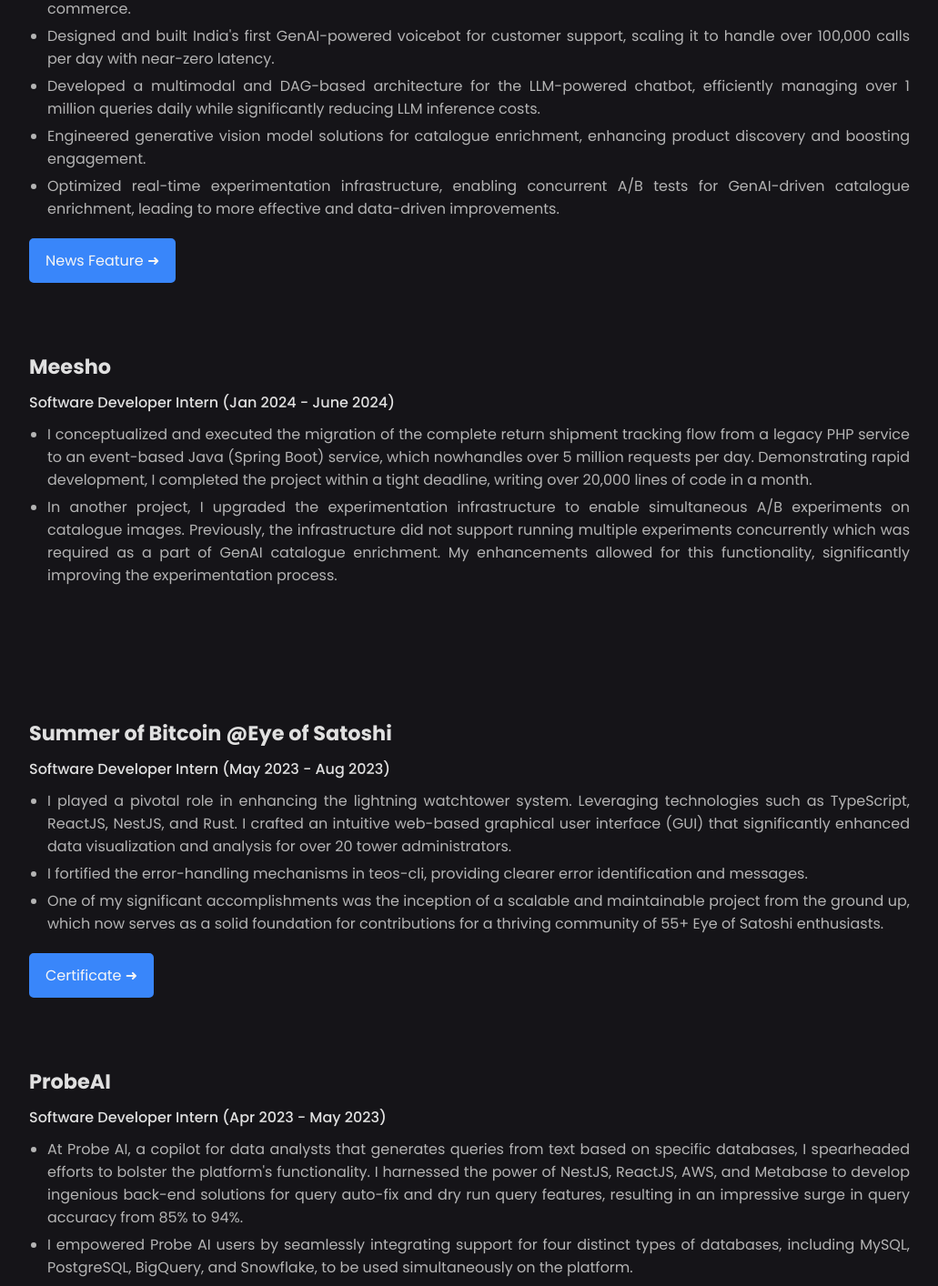
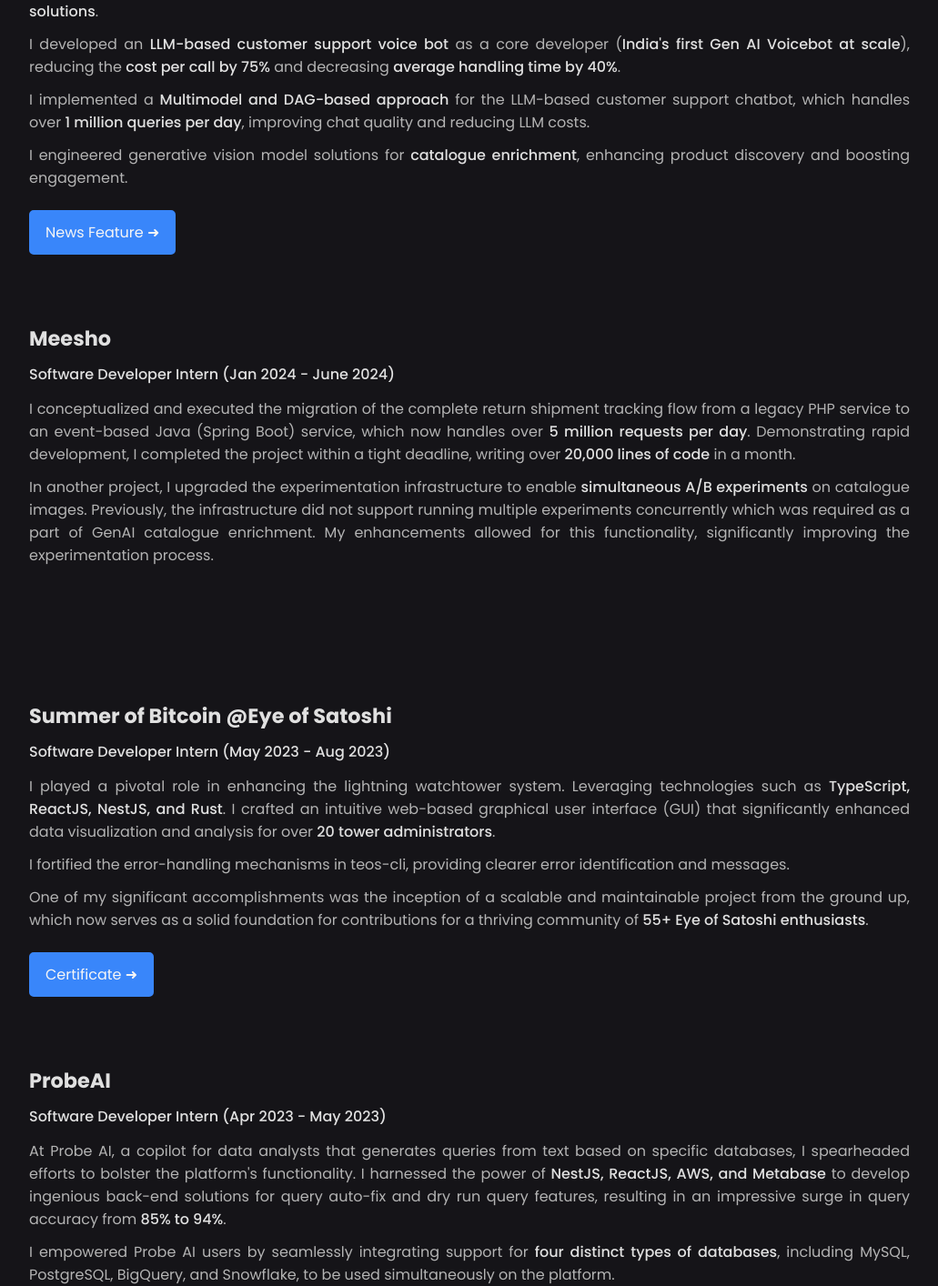
Before and after one commit to optimm/portfolio-website, a React (Create React App) app: page / in a window 1280 px wide. Shown: the part 2810-4224 px from the top of the page at 91% size, without its empty margins (124-1155 px from the left). Built offline with nearby package versions, Linux system fonts and the light colour scheme.

Commit message:
design and style updates

```diff
--- a/src/components/Experience/ExperienceCard/ExperienceCard.jsx
+++ b/src/components/Experience/ExperienceCard/ExperienceCard.jsx
@@ -17,9 +17,11 @@
               <ul>
                 {list.description.length > 0 &&
                   list.description.map((desc, ind) => (
-                    <li className="description-item" key={ind}>
-                      {desc}
-                    </li>
+                    <li
+                      className="description-item"
+                      key={ind}
+                      dangerouslySetInnerHTML={{ __html: desc }}
+                    />
                   ))}
               </ul>
             </div>
--- a/src/components/Experience/ExperienceCard/styles.js
+++ b/src/components/Experience/ExperienceCard/styles.js
@@ -28,16 +28,25 @@
     font-weight: 600;
     color: rgb(224, 224, 224);
   }
-  ul{
-    list-style-type: disc;
-    margin-left : 20px;
+
+  ul {
+    list-style-type: none;
+    margin: 0;
+    padding: 0;
   }
-  .description{
+
+  .description {
     padding: 5px 0px;
   }
 
   .description-item {
     color: rgb(180, 180, 180);
+    padding: 3px 0px;
+  }
+
+  strong {
+    color: rgb(224, 224, 224);
+    font-weight: 500;
   }
 
   .role {
@@ -46,6 +55,7 @@
     margin-top: 10px;
     color: rgb(224, 224, 224);
   }
+
   @media (max-width: 500px) {
     h4 {
       font-size: 1.2rem;
@@ -72,6 +82,7 @@
       text-align: justify;
     }
   }
+
   @media (min-width: 992px) {
     align-items: flex-start;
     margin-top: 1rem;
--- a/src/components/Projects/ProjectCard/ProjectCard.jsx
+++ b/src/components/Projects/ProjectCard/ProjectCard.jsx
@@ -21,7 +21,7 @@
             <h4>{list.title}</h4>
             <p>{list.description}</p>
             <Stack>
-              <span className="stackTitle">Tech Stack -</span>
+              <span className="stackTitle">Tech Stack</span>
               <span className="tags">{list.tech_stack}</span>
             </Stack>
             <BtnGroup>
--- a/src/data/ProjectData.js
+++ b/src/data/ProjectData.js
@@ -57,11 +57,10 @@
     title: "Meesho",
     role: "Software Developer 1 (July 2024 - Present)",
     description: [
-      "Contributing to the development of scalable and innovative GenAI solutions, shaping the future of AI-driven e-commerce.",
-      "Designed and built India's first GenAI-powered voicebot for customer support, scaling it to handle over 100,000 calls per day with near-zero latency.",
-      "Developed a multimodal and DAG-based architecture for the LLM-powered chatbot, efficiently managing over 1 million queries daily while significantly reducing LLM inference costs.",
-      "Engineered generative vision model solutions for catalogue enrichment, enhancing product discovery and boosting engagement.",
-      "Optimized real-time experimentation infrastructure, enabling concurrent A/B tests for GenAI-driven catalogue enrichment, leading to more effective and data-driven improvements.",
+      "As a <strong>Founding Engineer at Meesho AI Services</strong>, I contribute to the development of scalable and innovative <strong>Generative AI solutions</strong>.",
+      "I developed an <strong>LLM-based customer support voice bot</strong> as a core developer (<strong>India's first Gen AI Voicebot at scale</strong>), reducing the <strong>cost per call by 75%</strong> and decreasing <strong>average handling time by 40%</strong>.",
+      "I implemented a <strong>Multimodel and DAG-based approach</strong> for the LLM-based customer support chatbot, which handles over <strong>1 million queries per day</strong>, improving chat quality and reducing LLM costs.",
+      "I engineered generative vision model solutions for <strong>catalogue enrichment</strong>, enhancing product discovery and boosting engagement.",
     ],
     isc: false,
     media_links: [
@@ -75,17 +74,17 @@
     title: "Meesho",
     role: "Software Developer Intern (Jan 2024 - June 2024)",
     description: [
-      "I conceptualized and executed the migration of the complete return shipment tracking flow from a legacy PHP service to an event-based Java (Spring Boot) service, which nowhandles over 5 million requests per day. Demonstrating rapid development, I completed the project within a tight deadline, writing over 20,000 lines of code in a month.",
-      "In another project, I upgraded the experimentation infrastructure to enable simultaneous A/B experiments on catalogue images. Previously, the infrastructure did not support running multiple experiments concurrently which was required as a part of GenAI catalogue enrichment. My enhancements allowed for this functionality, significantly improving the experimentation process.",
+      "I conceptualized and executed the migration of the complete return shipment tracking flow from a legacy PHP service to an event-based Java (Spring Boot) service, which now handles over <strong>5 million requests per day</strong>. Demonstrating rapid development, I completed the project within a tight deadline, writing over <strong>20,000 lines of code</strong> in a month.",
+      "In another project, I upgraded the experimentation infrastructure to enable <strong>simultaneous A/B experiments</strong> on catalogue images. Previously, the infrastructure did not support running multiple experiments concurrently which was required as a part of GenAI catalogue enrichment. My enhancements allowed for this functionality, significantly improving the experimentation process.",
     ],
     isc: false,
   },
   {
     title: "Summer of Bitcoin @Eye of Satoshi",
     description: [
-      "I played a pivotal role in enhancing the lightning watchtower system. Leveraging technologies such as TypeScript, ReactJS, NestJS, and Rust. I crafted an intuitive web-based graphical user interface (GUI) that significantly enhanced data visualization and analysis for over 20 tower administrators.",
+      "I played a pivotal role in enhancing the lightning watchtower system. Leveraging technologies such as <strong>TypeScript, ReactJS, NestJS, and Rust</strong>. I crafted an intuitive web-based graphical user interface (GUI) that significantly enhanced data visualization and analysis for over <strong>20 tower administrators</strong>.",
       "I fortified the error-handling mechanisms in teos-cli, providing clearer error identification and messages.",
-      "One of my significant accomplishments was the inception of a scalable and maintainable project from the ground up, which now serves as a solid foundation for contributions for a thriving community of 55+ Eye of Satoshi enthusiasts.",
+      "One of my significant accomplishments was the inception of a scalable and maintainable project from the ground up, which now serves as a solid foundation for contributions for a thriving community of <strong>55+ Eye of Satoshi enthusiasts</strong>.",
     ],
     role: "Software Developer Intern (May 2023 - Aug 2023)",
     certificate:
@@ -95,9 +94,9 @@
   {
     title: "ProbeAI",
     description: [
-      "At Probe AI, a copilot for data analysts that generates queries from text based on specific databases, I spearheaded efforts to bolster the platform's functionality. I harnessed the power of NestJS, ReactJS, AWS, and Metabase to develop ingenious back-end solutions for query auto-fix and dry run query features, resulting in an impressive surge in query accuracy from 85% to 94%.",
-      "I empowered Probe AI users by seamlessly integrating support for four distinct types of databases, including MySQL, PostgreSQL, BigQuery, and Snowflake, to be used simultaneously on the platform.",
-      "Collaborating with a talented team of developers, I contributed to the creation of a Probe AI Chrome extension for the Metabase platform, which rapidly garnered over 50 downloads within just one week of its release.",
+      "At Probe AI, a copilot for data analysts that generates queries from text based on specific databases, I spearheaded efforts to bolster the platform's functionality. I harnessed the power of <strong>NestJS, ReactJS, AWS, and Metabase</strong> to develop ingenious back-end solutions for query auto-fix and dry run query features, resulting in an impressive surge in query accuracy from <strong>85% to 94%</strong>.",
+      "I empowered Probe AI users by seamlessly integrating support for <strong>four distinct types of databases</strong>, including MySQL, PostgreSQL, BigQuery, and Snowflake, to be used simultaneously on the platform.",
+      "Collaborating with a talented team of developers, I contributed to the creation of a Probe AI Chrome extension for the Metabase platform, which rapidly garnered over <strong>50 downloads</strong> within just one week of its release.",
     ],
     role: "Software Developer Intern (Apr 2023 - May 2023)",
     isc: false,
@@ -105,8 +104,8 @@
   {
     title: "Fyntune Solutions Pvt. Ltd.",
     description: [
-      "My tenure as a ReactJs Developer Intern at Fyntune Solutions Private Ltd was marked by transformative contributions to more than 10 digital insurance products.",
-      "Employing ReactJS, Redux, and impeccable API integration, I successfully led the launch of six projects and implemented a comprehensive front-end overhaul. This strategic restructuring led to a remarkable 36% reduction in load times and a 20% decrease in API calls through the implementation of client-side caching mechanisms. These optimizations significantly improved the user experience while simultaneously enhancing the overall efficiency and performance of the digital insurance products.",
+      "My tenure as a ReactJs Developer Intern at Fyntune Solutions Private Ltd was marked by transformative contributions to more than <strong>10 digital insurance products</strong>.",
+      "Employing <strong>ReactJS, Redux</strong>, and impeccable API integration, I successfully led the launch of <strong>six projects</strong> and implemented a comprehensive front-end overhaul. This strategic restructuring led to a remarkable <strong>36% reduction in load times</strong> and a <strong>20% decrease in API calls</strong> through the implementation of client-side caching mechanisms. These optimizations significantly improved the user experience while simultaneously enhancing the overall efficiency and performance of the digital insurance products.",
     ],
     role: "ReactJs Developer Intern (Jun 2022 - Nov 2022)",
     certificate:
@@ -118,8 +117,7 @@
 export const BlogList = [
   {
     title: "What is Redis and how does it work Internally",
-    description:
-      "Deep dive into the redis and its internal working.",
+    description: "Deep dive into the redis and its internal working.",
     date: "March 2024",
     url: "https://medium.com/@ayushsaxena823/what-is-redis-and-how-does-it-work-cfe2853eb9a9",
     tags: ["Redis", "Architecture"],
```
